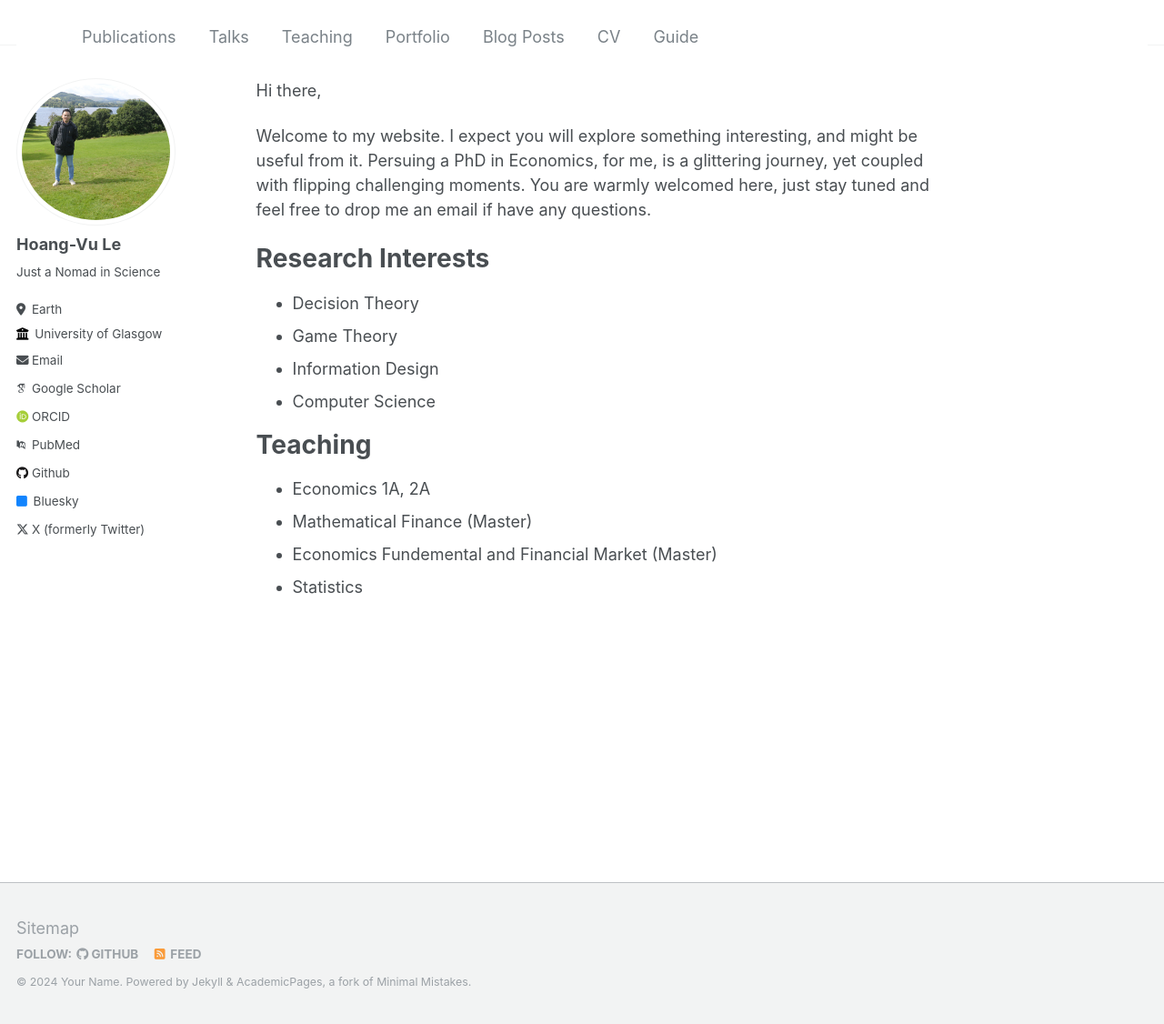
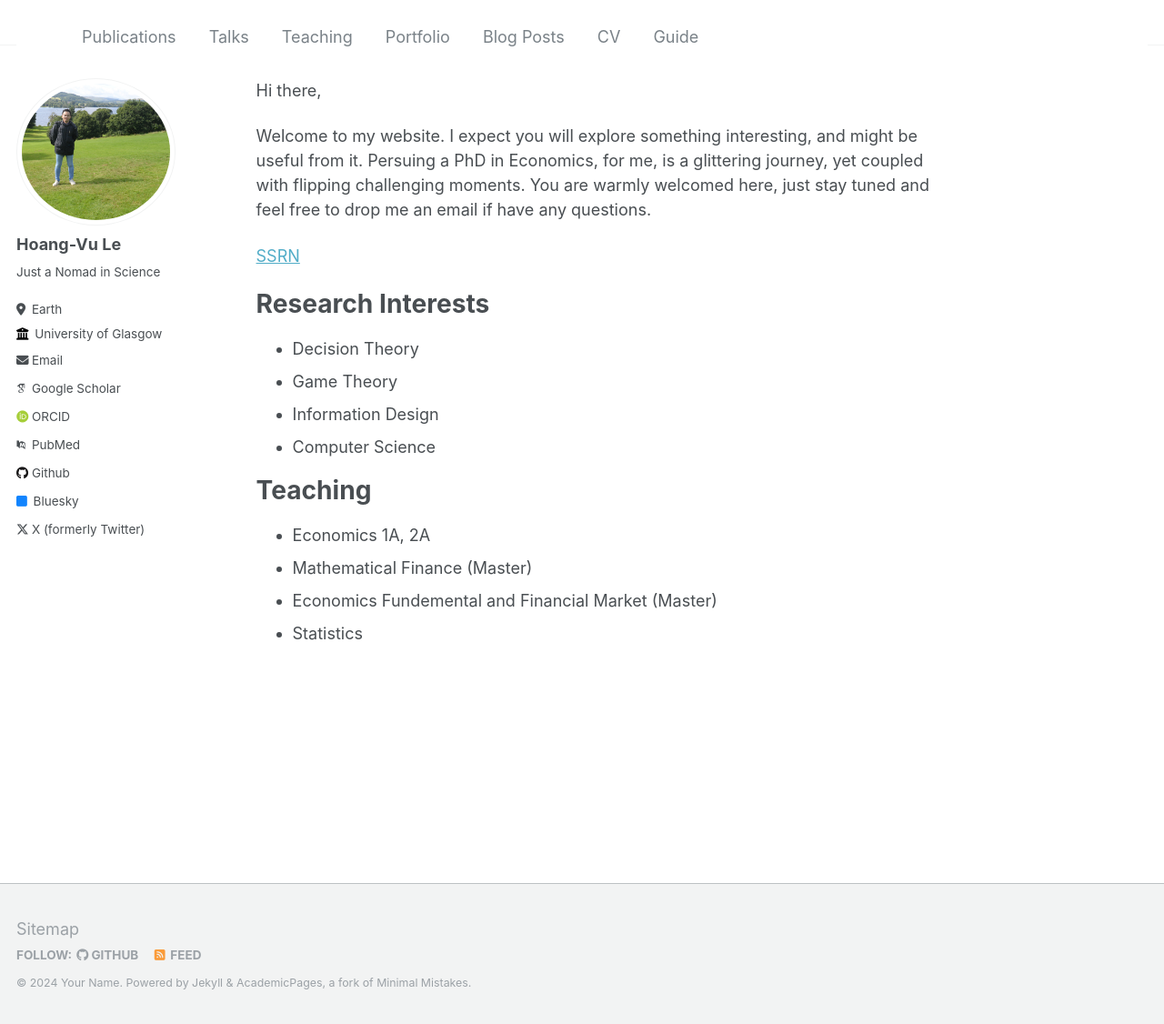
Before and after one commit to hvule/hvule.github.io, a Jekyll site: the page built from _pages/about.md, in a window 1280 px wide and 1126 px high. Shown: the whole window at 91% size. Built offline with Jekyll 4.4.1, drawn with Linux system fonts in a browser that asks for light colours; some web fonts are replaced.

Commit message:
Update about.md

```diff
--- a/_pages/about.md
+++ b/_pages/about.md
@@ -11,6 +11,7 @@ Hi there,
 
 Welcome to my website. I expect you will explore something interesting, and might be useful from it. Persuing a PhD in Economics, for me, is a glittering journey, yet coupled with flipping challenging moments. You are warmly welcomed here, just stay tuned and feel free to drop me an email if have any questions.
 
+<a href="https://papers.ssrn.com/sol3/papers.cfm?abstract_id=3737456" class="btn--research">SSRN</a>
 
 Research Interests
 ======
```
